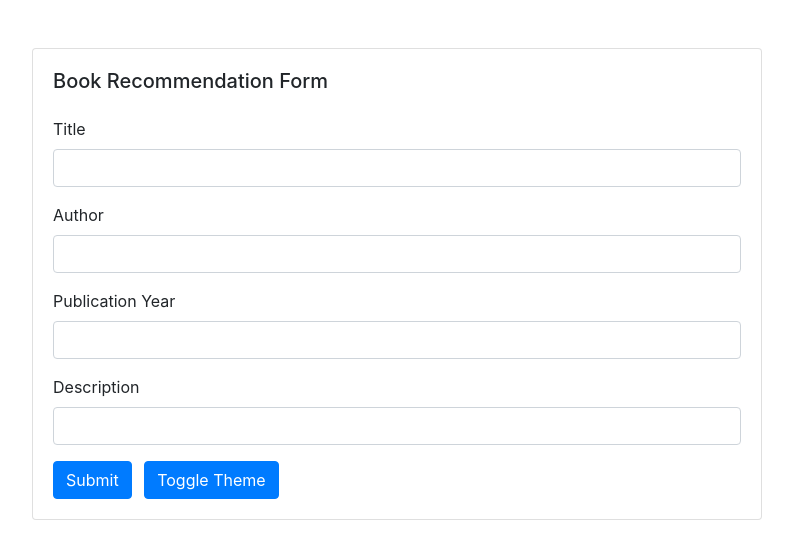
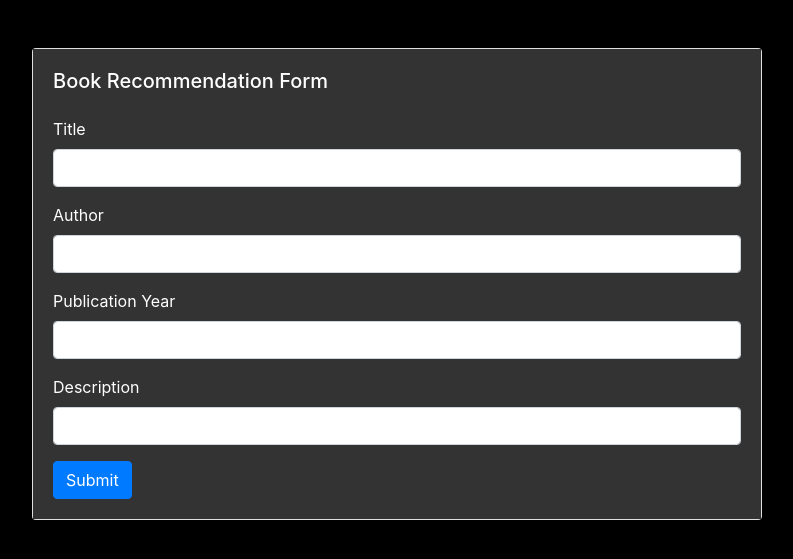
Before and after one commit to felixmokayabeatz/Ai, a Django app: page / in a window 1280 px wide. Shown: the top 559 px of the page, without its empty margins (243-1036 px from the left). Run offline with Django 4.2, Linux system fonts and the light colour scheme; some libraries are stand-ins or nearby versions.

Commit message:
Updated Website

```diff
--- a/BookAI/forms.py
+++ b/BookAI/forms.py
@@ -5,3 +5,4 @@ class BookRecommendationForm(forms.Form):
     author = forms.CharField(label='Author', required=False)
     publishDate = forms.IntegerField(label='Publication Year', required=False)
     description = forms.CharField(label='Description', required=False)
+    cover_photo = forms.ImageField(label='Cover Photo', required=False)
--- a/BookAI/templates/input_form.html
+++ b/BookAI/templates/input_form.html
@@ -1,20 +1,46 @@
 <!DOCTYPE html>
 <html lang="en">
+
 <head>
+
+
   <link rel="stylesheet" href="https://stackpath.bootstrapcdn.com/bootstrap/4.3.1/css/bootstrap.min.css">
-  <link rel="stylesheet" href="theme.css">
   <meta charset="UTF-8">
   <meta name="viewport" content="width=device-width, initial-scale=1.0">
   <title>Book Recommendation Form</title>
+
+
+
   <style>
-    /* Custom CSS */
+    /* Black theme */
+    body {
+      background-color: #000;
+      color: #fff;
+    }
+
+    #recommendationResults {
+      color: #fff; /* Ensure text color is visible in the dark theme */
+    }
+
     #recommendationResults .card {
       border: 1px solid #dee2e6;
       border-radius: 5px;
       transition: box-shadow 0.3s;
+      background-color: #222; /* Darker background for cards */
     }
+
     #recommendationResults .card:hover {
-      box-shadow: 0px 0px 15px 0px rgba(0,0,0,0.1);
+      box-shadow: 0px 0px 15px 0px rgba(255,255,255,0.1); /* Lighter shadow on hover */
+    }
+
+    /* Styling for the form */
+    .card-body {
+      background-color: #333; /* Darker background for form */
+    }
+
+    /* Styling for the toggle theme button */
+    #themeSwitcherBtn {
+      margin-bottom: 20px; /* Ensure space between button and cards */
     }
   </style>
 </head>
@@ -45,35 +71,20 @@
               <input type="text" name="description" class="form-control" id="id_description">
             </div>
             <button type="button" class="btn btn-primary" onclick="submitForm()">Submit</button>
-            <button type="button" id="themeSwitcherBtn" class="btn btn-primary ml-2">Toggle Theme</button>
           </form>
         </div>
       </div>
     </div>
   </div>
 
-  <div class="row mt-4">
-    <div class="col-md-12">
-      <div id="recommendationResults" class="row">
+  <div class="row mt-4" id="recommendationResults">
     <!-- Results will be displayed here -->
-      </div>
-    </div>
   </div>
 </div>
 
 <script src="https://code.jquery.com/jquery-3.6.4.min.js"></script>
 <script src="https://stackpath.bootstrapcdn.com/bootstrap/4.3.1/js/bootstrap.min.js"></script>
 <script>
-  // Function to toggle between black and white themes
-  function toggleTheme() {
-    $('body').toggleClass('black-theme');
-  }
-
-  // Event listener for the theme switcher button
-  $('#themeSwitcherBtn').click(function() {
-    toggleTheme();
-  });
-
   function submitForm() {
       // Serialize the form data
       var formData = $('#bookRecommendationForm').serialize();
@@ -103,6 +114,13 @@
 
     // Check if there are recommended books
     if (recommendedBooks.length > 0) {
+
+                // Display the total number of books found
+
+                resultsContainer.prepend('<div class="col-md-12"><p class="mb-4"><strong>Top Ten Matching Books</strong> </p></div>');
+                resultsContainer.prepend('<div class="col-md-12"><p class="mb-4"><strong>Number of books found: ' + totalBooksFound + '</strong></p></div>');
+
+
         // Loop through recommendedBooks and create HTML elements
         for (var i = 0; i < recommendedBooks.length; i++) {
             var book = recommendedBooks[i];
@@ -115,9 +133,17 @@
             var author = $('<p class="card-text">Author: ' + book.author + '</p>');
             var publishDate = $('<p class="card-text">Publish Date: ' + book.publishDate + '</p>');
             var description = $('<p class="card-text">Description: ' + book.description + '</p>');
+            var link = $('<a href="' + book.link + '" target="_blank"><strong>View Book</strong></a>'); // Create the link with target="_blank"
+
+
+
+
+
+
 
             // Append elements to the cardBody
             cardContent.append(title, author, publishDate, description);
+            cardContent.append(title, author, publishDate, description, link); // Append the link to card content
 
             // Append cardContent to the card
             cardBody.append(cardContent);
@@ -126,17 +152,17 @@
             card.append(cardBody);
             resultsContainer.append(card);
         }
+
+
     } else {
-          resultsContainer.append('<p>No books found based on the given criteria.</p>');
+        // Display message if no books found
+        resultsContainer.append('<div class="col-md-12"><p class="mb-4">No books found based on the given criteria.</p></div>');
     }
-
-      // Display the number of books found after the loop
-      resultsContainer.prepend('<div class="col-md-12"><p class="mb-4">Number of books found: ' + totalBooksFound + '</p></div>');
 }
 
   function displayErrorMessage(message) {
       var resultsContainer = $('#recommendationResults');
-      resultsContainer.html('<div class="alert alert-danger">' + message + '</div>');
+      resultsContainer.html('<div class="col-md-12"><p class="alert alert-danger">' + message + '</p></div>');
   }
 </script>
 
--- a/BookAI/views.py
+++ b/BookAI/views.py
@@ -13,45 +13,57 @@ def recommend_books(request):
         if request.method == 'POST':
             form = BookRecommendationForm(request.POST)
             if form.is_valid():
-                rating = float(form.cleaned_data.get('rating', 0.0))
-                search_params = {
-                    'title': form.cleaned_data.get('title', ''),
-                    'author': form.cleaned_data.get('author', ''),
-                    'publish_date': form.cleaned_data.get('publishDate', ''),
-                    'first_sentence': form.cleaned_data.get('description', ''),
-                    'limit': 10
-                }
-                search_response = requests.get('https://openlibrary.org/search.json', params=search_params)
-                if search_response.status_code == 200:
-                    search_data = search_response.json()
-                    num_found = search_data.get('num_found', 0)
-                    if num_found > 0:
-                        books_data = search_data.get('docs', [])[:10]
-                        recommended_books_list = []
-                        for book in books_data:
-                            book_info = {
-                                'title': book.get('title', ''),
-                                'author': book.get('author_name', ''),
-                                'publishDate': ', '.join(book.get('publish_date', [])),
-                                'description': book.get('first_sentence', ''),
-                                'cover_i': f"https://covers.openlibrary.org/b/id/{book.get('cover_i', 0)}-L.jpg",
-                            }
-                            recommended_books_list.append(book_info)
-                        return JsonResponse({
-                            'success': True,
-                            'message': 'Books found based on the given criteria',
-                            'totalBooksFound': num_found,
-                            'data': recommended_books_list,
-                        })
+                search_params = {}
+                title = form.cleaned_data.get('title')
+                if title:
+                    search_params['title'] = title
+                author = form.cleaned_data.get('author')
+                if author:
+                    search_params['author'] = author
+                publish_date = form.cleaned_data.get('publishDate')
+                if publish_date:
+                    search_params['publish_date'] = publish_date
+                description = form.cleaned_data.get('description')
+                if description:
+                    search_params['first_sentence'] = description
+                search_params['limit'] = 10
+
+                # Check if any search parameters were provided
+                if search_params:
+                    search_response = requests.get('https://openlibrary.org/search.json', params=search_params)
+
+                    if search_response.status_code == 200:
+                        search_data = search_response.json()
+                        num_found = search_data.get('num_found', 0)
+                        if num_found > 0:
+                            books_data = search_data.get('docs', [])[:10]
+                            recommended_books_list = []
+                            for book in books_data:
+                                book_info = {
+                                    'title': book.get('title', ''),
+                                    'author': book.get('author_name', ''),
+                                    'publishDate': ', '.join(book.get('publish_date', [])),
+                                    'description': book.get('first_sentence', ''),
+                                    'link': f"https://openlibrary.org{book.get('key', '')}",
+                                }
+                                recommended_books_list.append(book_info)
+                            return JsonResponse({
+                                'success': True,
+                                'message': 'Books found based on the given criteria',
+                                'totalBooksFound': num_found,
+                                'data': recommended_books_list,
+                            })
+                        else:
+                            return JsonResponse({'success': True, 'message': 'No books found based on the given criteria'})
                     else:
-                        return JsonResponse({'success': True, 'message': 'No books found based on the given criteria'})
+                        return JsonResponse({'success': False, 'message': f'Unable to fetch data from Open Library API.'})
                 else:
-                    return JsonResponse({'success': False, 'message': f'Unable to fetch data from Open Library API. Status Code: {search_response.status_code}'})
+                    return JsonResponse({'success': True, 'message': 'No search parameters provided.'})
             else:
-                return JsonResponse({'success': False, 'message': 'Form is not valid', 'errors': form.errors})
+                return JsonResponse({'success': False, 'message': 'Form is not valid.'})
         else:
             form = BookRecommendationForm()
             return render(request, 'input_form.html', {'form': form})
     except Exception as e:
         logging.error(f'An error occurred: {e}')
-        return JsonResponse({'success': False, 'error': str(e)})
+        return JsonResponse({'success': False})
```
Also changed, not shown: BookAiRecommender/settings.py (+8 -1 lines), BookAI/templates/book_recommender.html (indentation only), static/felix.ico (added). Lines whose indentation alone changed are shown as unchanged.
